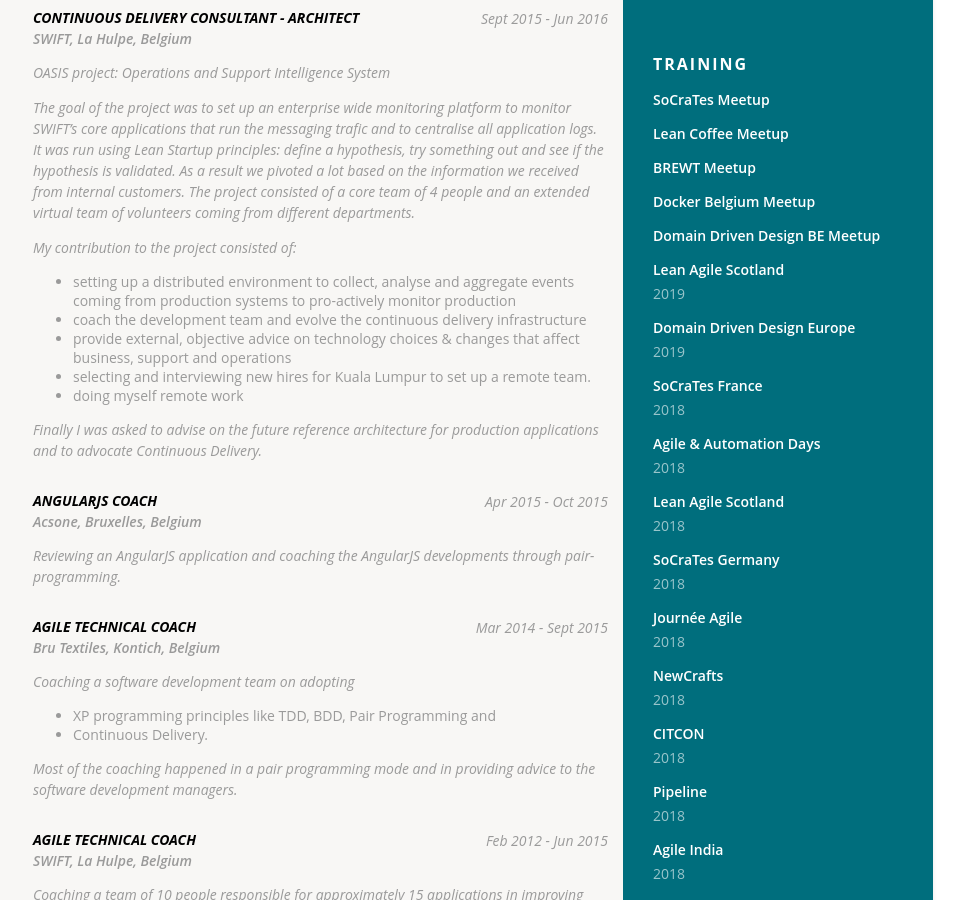
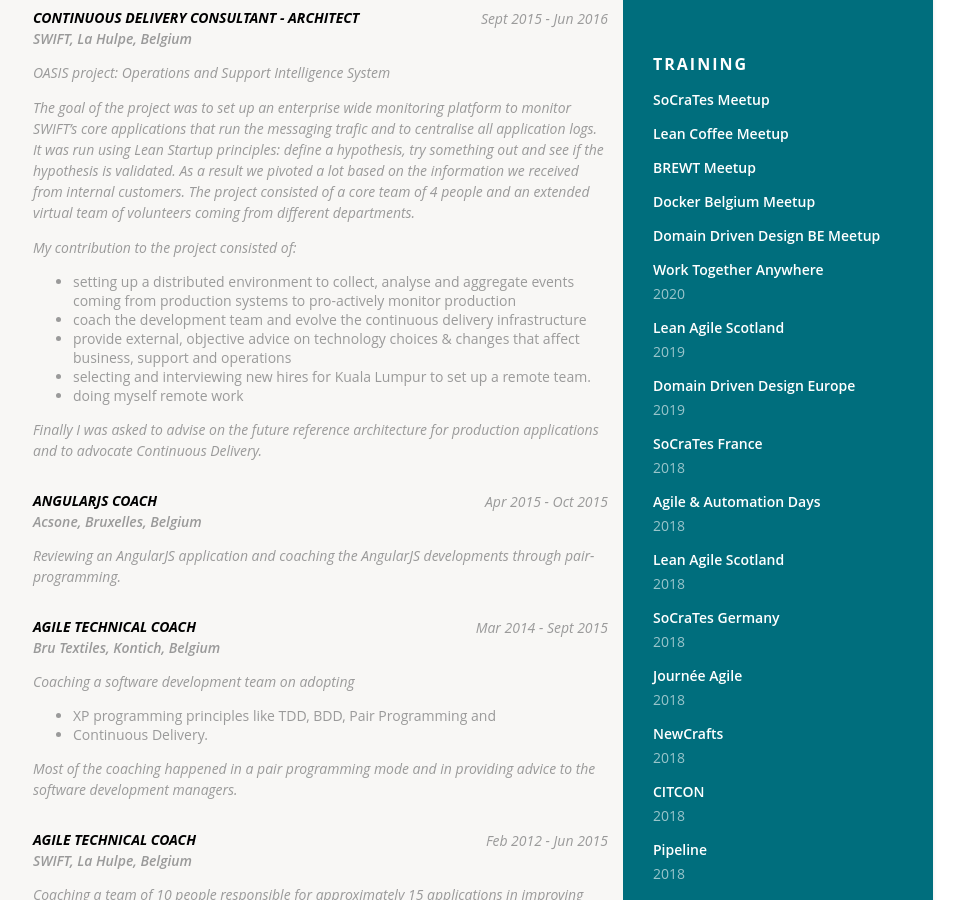
Before and after one commit to tdpauw/tdpauw.github.io, a Jekyll site: the page built from index.html, in a window 1280 px wide and 900 px high, scrolled down 2569 px. Shown: the whole window, without its empty margins (187-1151 px from the left). Built offline with Jekyll 4.4.1, drawn with Linux system fonts in a browser that asks for light colours.

Commit message:
Add missing training

```diff
--- a/_data/cv.yml
+++ b/_data/cv.yml
@@ -94,6 +94,9 @@
   - title: BREWT Meetup
   - title: Docker Belgium Meetup
   - title: Domain Driven Design BE Meetup
+  - title: Work Together Anywhere
+    city: Remote
+    year: 2020
   - title: Lean Agile Scotland
     city: Edinburgh
     year: 2019
```
